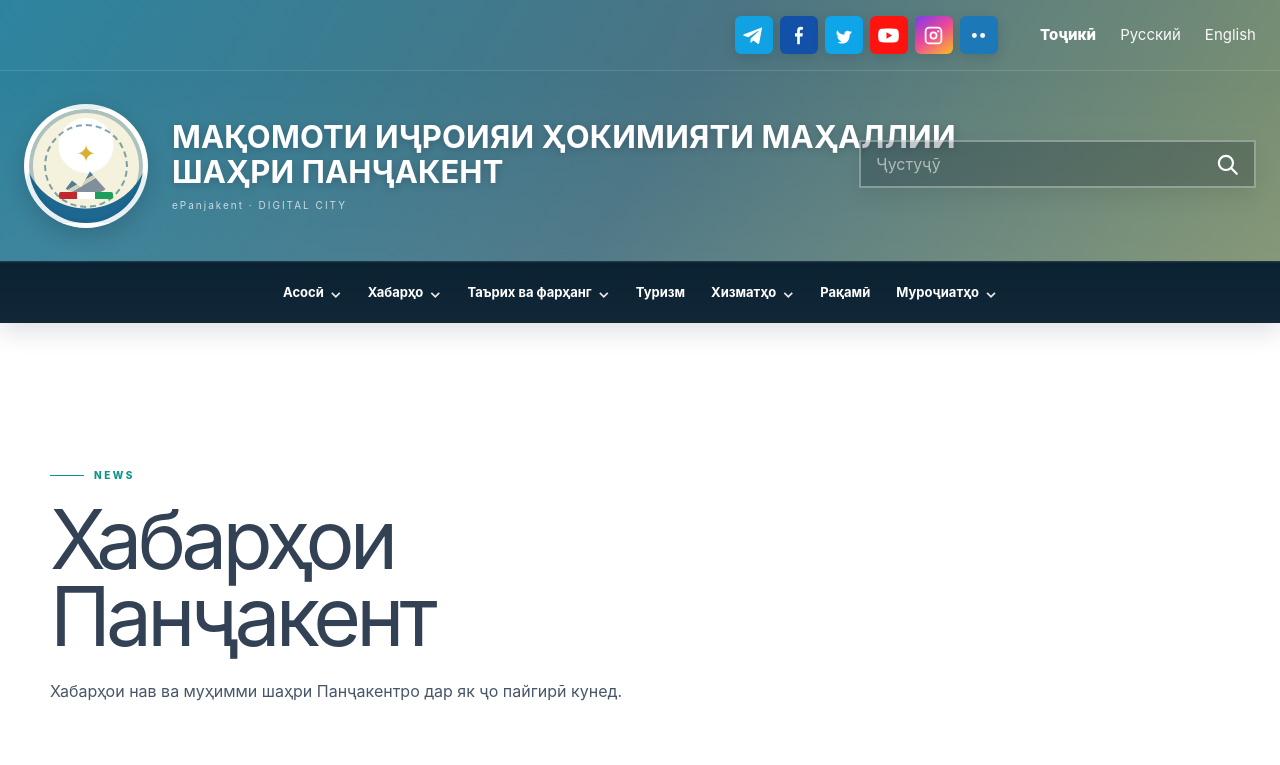
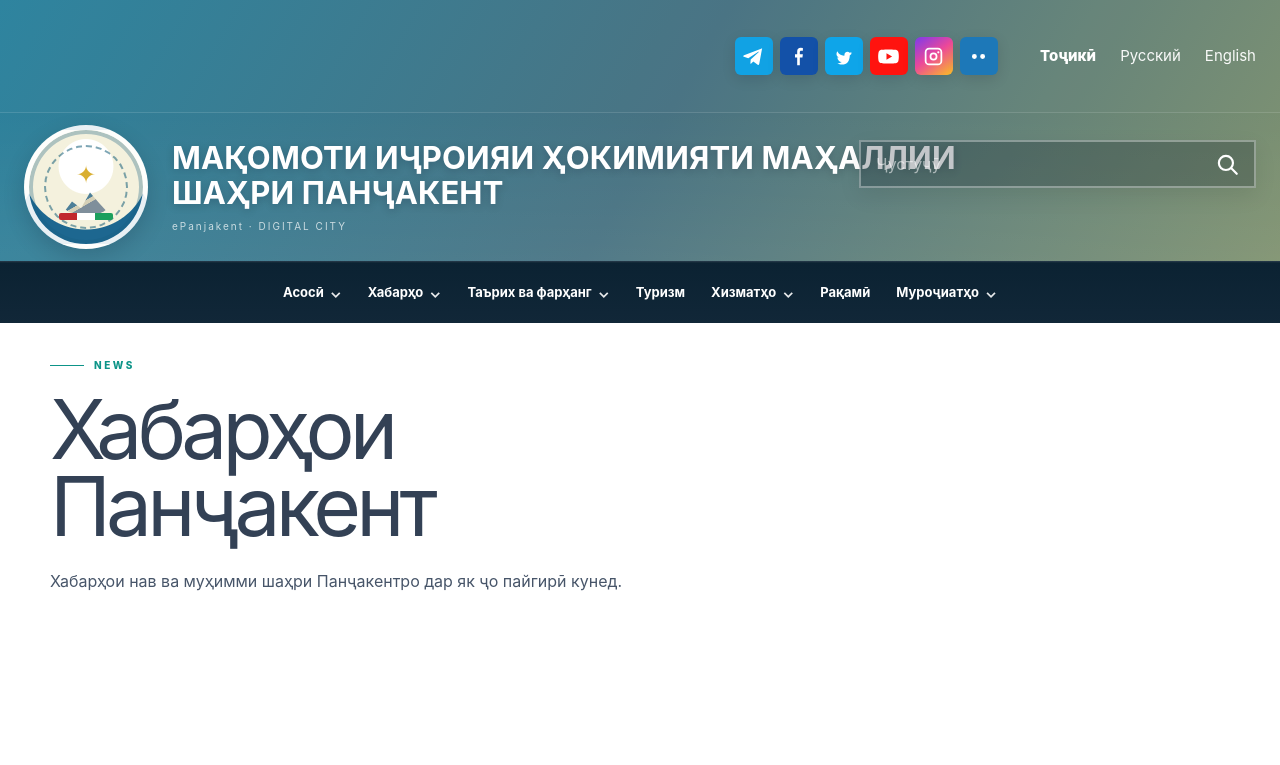
Before and after one commit to mehrvarshodiev/ePanjakent, a React (Vite) app: page /news in a window 1280 px wide. Shown: the top 765 px of the page. Built offline with nearby package versions, Linux system fonts and the light colour scheme; grey boxes are pictures that could not be loaded.

Commit message:
fix: make civic header static and match reference height

```diff
--- a/src/overrides.css
+++ b/src/overrides.css
@@ -151,3 +151,17 @@
   .civic-search button svg{width:26px;height:26px}
   .civic-menu{display:none!important}
 }
+
+/* Static civic header: keep the full header in normal document flow on desktop and mobile. */
+.topbar.civic-header{position:static!important;inset:auto!important;padding:0!important;width:100%;margin:0}
+.page-shell{padding-top:0}
+
+/* Desktop civic header height tuned to the supplied reference proportions. */
+@media(min-width:901px){
+  .civic-header-top .civic-header-inner{min-height:112px}
+  .civic-brand-row{height:148px;min-height:148px;max-height:148px}
+  .civic-brand-inner{height:100%}
+  .civic-nav-row{height:62px;min-height:62px}
+  .civic-nav-inner{height:62px;min-height:62px}
+  .civic-search{top:-122px}
+}
```
